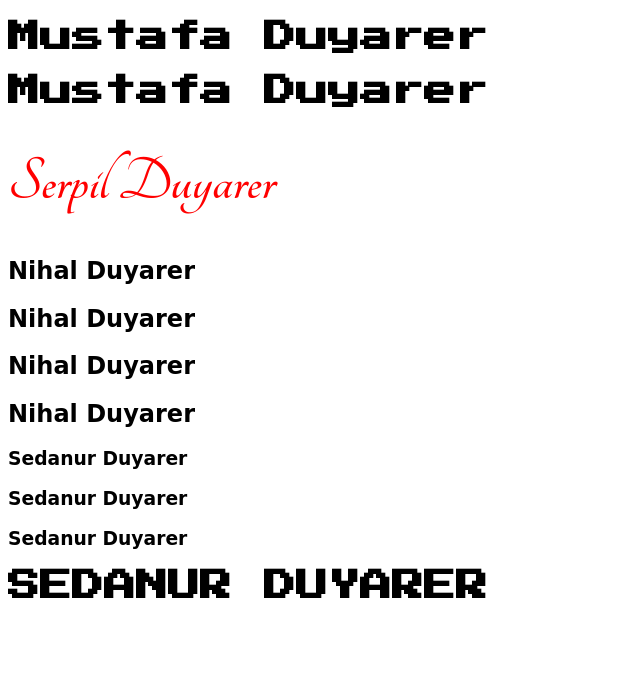
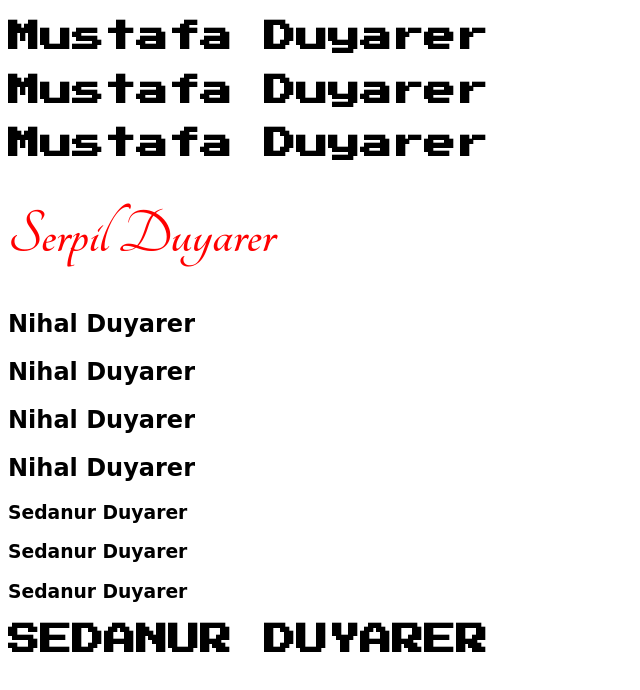
Before and after one commit to mustafaduyarer/Fontawesome, a plain HTML site: page index.html in a window 1280 px wide. Shown: the whole page, without its empty margins (0-640 px from the left). Drawn offline with Linux system fonts and the light colour scheme; a web font is replaced by a local one.

Commit message:
added news

```diff
--- a/index.html
+++ b/index.html
@@ -61,6 +61,10 @@
       <h1>Mustafa Duyarer</h1>
     </div>
 
+    <div class="first">
+      <h1>Mustafa Duyarer</h1>
+    </div>
+
     <div class="second">
       <h1>Serpil Duyarer</h1>
     </div>
```
